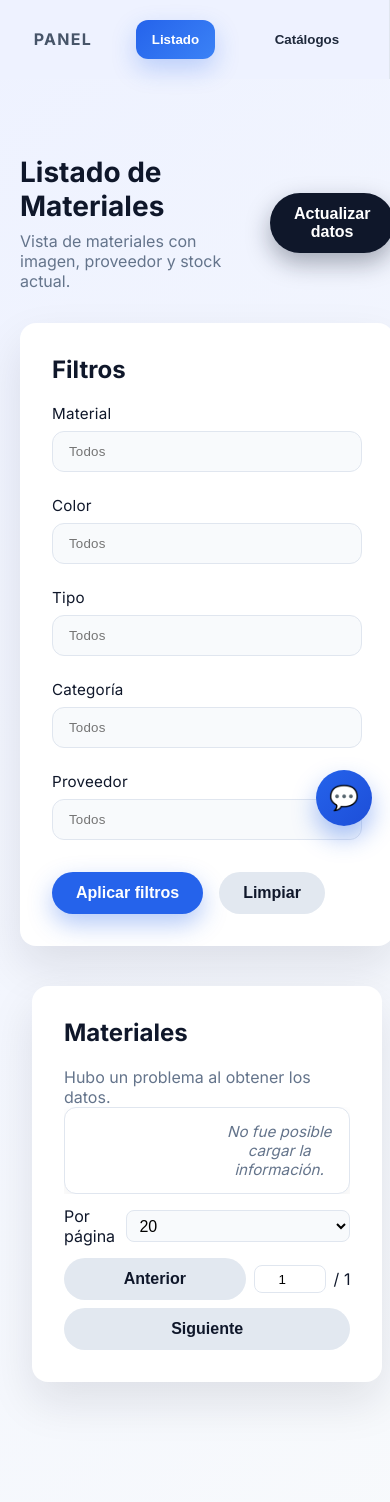
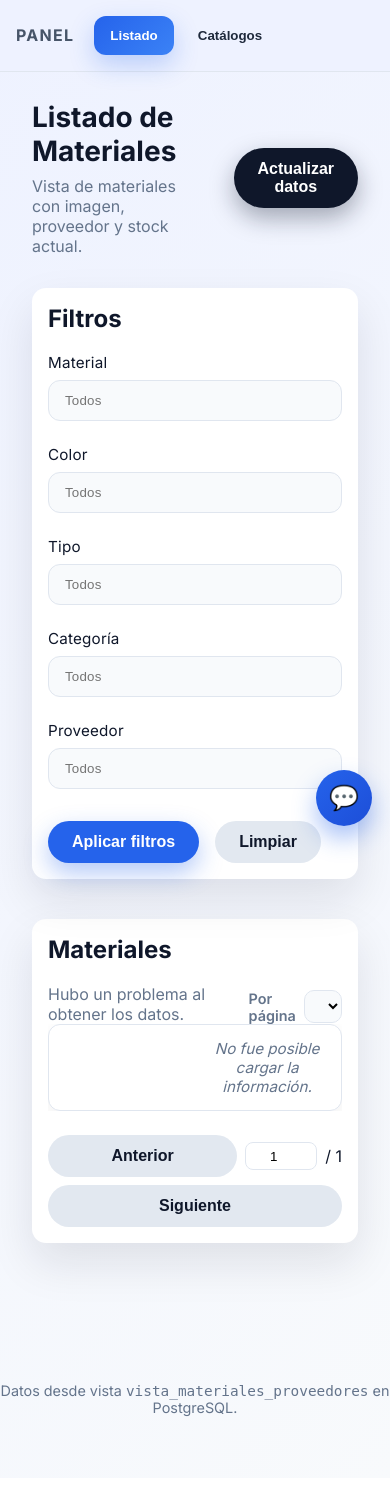
Before and after one commit to ErickF2811/demo-frontCojinesConfort, a Flask app: page / in a window 390 px wide. Shown: the top 1502 px of the page. After the commit the page ends 1417 px from the top, so only its background shows below. Run offline with Flask 3, Linux system fonts and the light colour scheme; data that the repository does not hold is empty; some libraries are stand-ins or nearby versions.

Commit message:
filtro end

```diff
--- a/app.py
+++ b/app.py
@@ -626,6 +626,54 @@ def pull_chat_messages(session_id: str) -> List[Dict[str, Any]]:
 
 app = Flask(__name__)
 
+# -------------------------------
+# CORS policy
+# -------------------------------
+# Chat endpoints: allow only from a specific origin.
+# Materials and catalogs endpoints: allow any origin.
+CHAT_ALLOWED_ORIGIN = os.environ.get(
+    "CHAT_ALLOWED_ORIGIN", "https://n8n.eflowdomain.cloud"
+)
+
+
+@app.after_request
+def apply_cors(response):
+    try:
+        path = request.path or ""
+        origin = request.headers.get("Origin")
+        # Common headers
+        response.headers.setdefault(
+            "Access-Control-Allow-Headers", "Content-Type, Authorization"
+        )
+        response.headers.setdefault(
+            "Access-Control-Allow-Methods", "GET, POST, OPTIONS"
+        )
+        response.headers.setdefault("Vary", "Origin")
+
+        if path.startswith("/api/chat/"):
+            if origin == CHAT_ALLOWED_ORIGIN:
+                response.headers["Access-Control-Allow-Origin"] = origin
+            else:
+                # If origin does not match, set allowed origin anyway; browser will block
+                response.headers["Access-Control-Allow-Origin"] = CHAT_ALLOWED_ORIGIN
+        elif (
+            path.startswith("/api/materiales")
+            or path.startswith("/api/filters")
+            or path.startswith("/api/stock")
+            or path.startswith("/api/catalogs")
+        ):
+            response.headers["Access-Control-Allow-Origin"] = "*"
+    except Exception:
+        pass
+    return response
+
+
+@app.route("/api/<path:any_path>", methods=["OPTIONS"])
+def api_cors_preflight(any_path: str):
+    resp = jsonify({"ok": True})
+    resp.status_code = 204
+    return resp
+
 
 @app.route("/")
 def index() -> str:
--- a/static/styles.css
+++ b/static/styles.css
@@ -42,7 +42,8 @@ main {
 
 .page-header {
   width: min(1200px, 92vw);
-  margin: 3rem auto 2rem;
+  /* Align to top of content without extra offset */
+  margin: 0 auto 2rem;
   display: flex;
   justify-content: space-between;
   align-items: center;
@@ -75,6 +76,20 @@ main {
   margin-top: 0;
   margin-bottom: 1.25rem;
 }
+
+/* Permitir que los dropdowns sobresalgan del contenedor de filtros */
+.filters { position: relative; overflow: visible; }
+
+/* Materials card header with controls */
+.table-card__header {
+  display: flex;
+  justify-content: space-between;
+  align-items: flex-end;
+  gap: 1rem;
+}
+.table-card__controls { display: inline-flex; align-items: center; gap: 0.5rem; }
+.table-card__controls label { color: var(--muted); font-weight: 600; font-size: 0.9rem; }
+.table-card__controls select { padding: 0.4rem 0.6rem; border: 1px solid var(--border); border-radius: 10px; }
 
 .filter-grid {
   display: grid;
@@ -110,7 +125,7 @@ select:focus {
 .dropdown-toggle { width: 100%; padding: 0.75rem 1rem; border: 1px solid var(--border); border-radius: 12px; background: #f8fafc; text-align: left; cursor: pointer; font-weight: 400; letter-spacing: .2px; color: var(--secondary); }
 .dropdown-input { width: 100%; padding: 0.75rem 1rem; border: 1px solid var(--border); border-radius: 12px; background: #f8fafc; font-weight: 400; letter-spacing: .2px; color: var(--secondary); }
 .dropdown-input:focus { outline: none; border-color: var(--primary); box-shadow: 0 0 0 2px rgba(37,99,235,0.15); }
-.dropdown-panel { position: absolute; z-index: 50; top: calc(100% + 6px); left: 0; width: 100%; background: #fff; border: 1px solid var(--border); border-radius: 12px; box-shadow: var(--shadow); padding: 0.5rem; display: none; font-size: 0.95rem; }
+.dropdown-panel { position: absolute; z-index: 2000; top: calc(100% + 6px); left: 0; width: 100%; background: #fff; border: 1px solid var(--border); border-radius: 12px; box-shadow: var(--shadow); padding: 0.5rem; display: none; font-size: 0.95rem; }
 .multi-dropdown.open .dropdown-panel { display: block; }
 .dropdown-actions { display: flex; justify-content: space-between; align-items: center; padding: 0.25rem 0.25rem 0.5rem; }
 .dropdown-actions .link { background: transparent; border: none; color: var(--primary); cursor: pointer; }
@@ -314,6 +329,7 @@ tbody tr:hover {
   max-height: 92vh;
   overflow-y: auto;
   overflow-x: hidden; /* no scroll lateral en la tarjeta */
+  box-sizing: border-box; /* incluye padding en el ancho para evitar desbordes */
 }
 .modal__header {
   display: flex; justify-content: space-between; align-items: center; gap: 1rem;
@@ -323,17 +339,19 @@ tbody tr:hover {
 .material-header { display: flex; align-items: center; gap: 1rem; }
 .muted { color: var(--muted); }
 .modal__body { padding-top: 2rem; }
-.detail-layout { display: grid; grid-template-columns: 320px 1fr; gap: 1rem; align-items: start; }
+.detail-layout { display: grid; grid-template-columns: 320px minmax(0, 1fr); gap: 1rem; align-items: start; }
+.detail-layout .main { min-width: 0; }
 .detail-layout .aside { position: sticky; top: 10vh; }
 .card { background: #fff; border: 1px solid var(--border); border-radius: 12px; padding: 1rem; }
 .card h4 { margin: 0 0 0.75rem; }
-.chart { border: 1px dashed var(--border); border-radius: 8px; display: flex; align-items: center; justify-content: center; background: #fafafa; }
+.chart { border: 1px dashed var(--border); border-radius: 8px; display: flex; align-items: center; justify-content: center; background: #fafafa; max-width: 100%; }
+.chart-scroll { width: 100%; max-width: 100%; overflow-x: hidden; }
 .chart.compact { height: 180px; }
 .chart.large { height: 300px; }
 .mini { width: 100%; border-collapse: collapse; }
 .mini th, .mini td { border-bottom: 1px solid var(--border); padding: 0.5rem; text-align: left; }
 .mini td { word-break: break-word; overflow-wrap: anywhere; }
-.table-scroll { overflow-x: auto; }
+.table-scroll { overflow-x: auto; max-width: 100%; }
 .table-scroll table { min-width: 720px; }
 .preview { display: flex; justify-content: center; margin-bottom: 0.75rem; }
 .preview-img { max-width: 100%; height: auto; border-radius: 10px; border: 1px solid var(--border); background: #f1f5f9; }
@@ -351,9 +369,9 @@ img { max-width: 100%; height: auto; }
 
 @media (max-width: 640px) {
   .table-card.table-card--mobile {
-    width: calc(100% - 32px);
-    margin-left: 16px;
-    margin-right: 16px;
+    width: 100% !important;
+    margin-left: 0 !important;
+    margin-right: 0 !important;
     box-sizing: border-box;
   }
   .table-wrapper .thumb {
@@ -629,9 +647,9 @@ img { max-width: 100%; height: auto; }
     text-transform: uppercase;
   }
   .table-card.table-card--mobile {
-    width: calc(100% - 24px);
-    margin-left: 12px;
-    margin-right: 12px;
+    width: 100% !important;
+    margin-left: 0 !important;
+    margin-right: 0 !important;
   }
 }
 
@@ -658,6 +676,25 @@ img { max-width: 100%; height: auto; }
   }
   .mini td:nth-child(even) {
     grid-column: 1;
+  }
+}
+
+/* Gutter cómodo en móviles para que las tarjetas no toquen los bordes */
+@media (max-width: 640px) {
+  main,
+  .page-header {
+    width: calc(100% - 24px); /* 12px por lado */
+    margin-left: 12px;
+    margin-right: 12px;
+  }
+  .filters,
+  .table-card {
+    margin-left: 0; /* ya viene el gutter del contenedor */
+    margin-right: 0;
+    padding: 1rem; /* reduce padding para ganar ancho útil */
+    border-radius: 14px;
+    width: 100%;
+    box-sizing: border-box;
   }
 }
 
@@ -1056,15 +1093,23 @@ img { max-width: 100%; height: auto; }
 .layout {
   display: flex;
   min-height: 100vh;
+  /* Make the sidebar a horizontal top bar */
+  flex-direction: column;
 }
 .sidebar {
-  width: 220px;
+  width: 100%;
   background: #eef2ff;
-  padding: 2rem 1.5rem;
+  padding: 1rem 1.25rem;
   display: flex;
-  flex-direction: column;
-  gap: 1rem;
-  border-right: 1px solid var(--border);
+  flex-direction: row;
+  align-items: center;
+  justify-content: flex-start;
+  gap: 0.75rem;
+  border-bottom: 1px solid var(--border);
+  /* Keep visible while scrolling */
+  position: sticky;
+  top: 0;
+  z-index: 1000;
 }
 .sidebar__title {
   font-size: 1rem;
@@ -1072,6 +1117,7 @@ img { max-width: 100%; height: auto; }
   text-transform: uppercase;
   color: #475569;
   letter-spacing: 0.08em;
+  margin-right: 0.75rem;
 }
 .sidebar__link {
   background: transparent;
@@ -1099,20 +1145,16 @@ img { max-width: 100%; height: auto; }
   overflow-x: hidden;
 }
 @media (max-width: 960px) {
-  .layout {
-    flex-direction: column;
-  }
+  .layout { flex-direction: column; }
   .sidebar {
     width: 100%;
     flex-direction: row;
     align-items: center;
-    justify-content: space-around;
-    padding: 1rem;
+    justify-content: flex-start;
+    padding: 0.75rem 1rem;
     gap: 0.5rem;
   }
-  .layout__content {
-    padding: 1.75rem 1.25rem;
-  }
+  .layout__content { padding: 1.75rem 1.25rem; }
 }
 .tab-panel {
   display: block;
--- a/templates/materiales.html
+++ b/templates/materiales.html
@@ -108,6 +108,15 @@
             <h2>Materiales</h2>
             <p id="resultsSummary" class="results-summary">Preparando información…</p>
           </div>
+          <div class="table-card__controls">
+            <label for="perPage">Por página</label>
+            <select id="perPage">
+              <option value="10">10</option>
+              <option value="20" selected>20</option>
+              <option value="50">50</option>
+              <option value="100">100</option>
+            </select>
+          </div>
         </header>
         <div class="table-wrapper">
           <table>
@@ -133,16 +142,7 @@
           </table>
         </div>
         <div class="pagination">
-          <div class="pager-left">
-            <label>Por página
-              <select id="perPage">
-                <option value="10">10</option>
-                <option value="20" selected>20</option>
-                <option value="50">50</option>
-                <option value="100">100</option>
-              </select>
-            </label>
-          </div>
+          <div class="pager-left"></div>
           <div class="pager-right">
             <button id="prevPage" class="button button-muted" type="button">Anterior</button>
             <input id="pageInput" type="number" min="1" value="1" />
```
Also changed, not shown: README.md.
